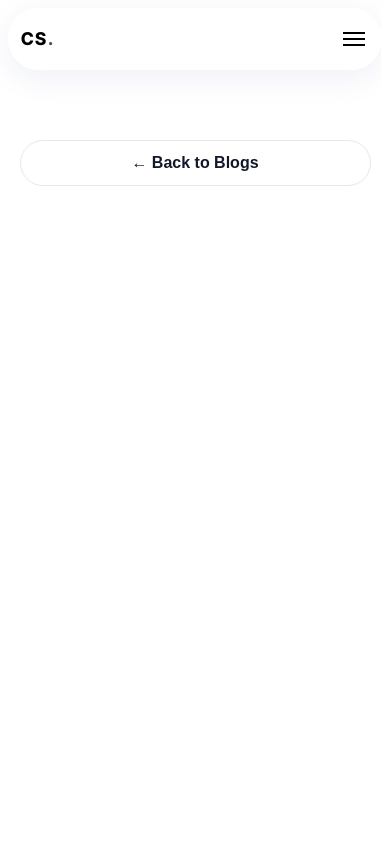
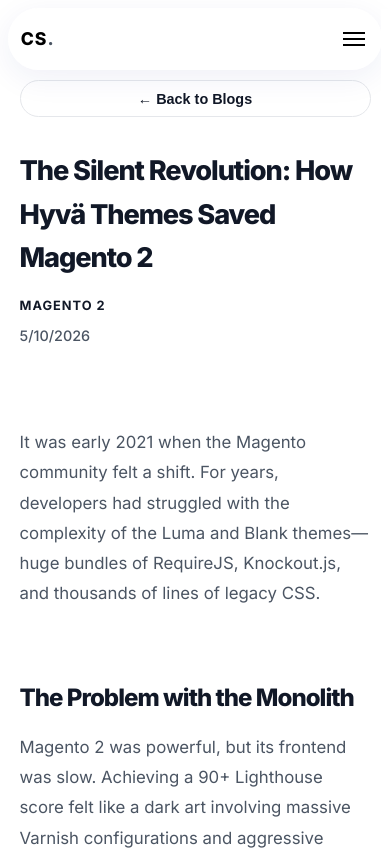
Before and after one commit to iamchiragsharma/chiragsharmadev, a React (Create React App) app: page /blogs/1 in a window 390 px wide. Shown: the top 850 px of the page. Built offline with nearby package versions, Linux system fonts and the light colour scheme.

Commit message:
Fixed blog detail page issue

```diff
--- a/src/components/BlogDetail.css
+++ b/src/components/BlogDetail.css
@@ -184,3 +184,47 @@
   font-size: 1.5rem;
   font-weight: 600;
 }
+
+@media screen and (max-width: 768px) {
+  .blog-detail {
+    padding: 100px 5% 60px;
+  }
+
+  .blog-detail h1 {
+    font-size: 2rem;
+  }
+
+  .blog-h2 {
+    font-size: 1.5rem;
+    margin: 2rem 0 0.8rem;
+  }
+
+  .blog-h3 {
+    font-size: 1.2rem;
+    margin: 1.5rem 0 0.6rem;
+  }
+
+  .blog-p, .blog-li {
+    font-size: 1.05rem;
+  }
+}
+
+@media screen and (max-width: 480px) {
+  .blog-detail {
+    padding: 80px 5% 40px;
+  }
+
+  .blog-detail h1 {
+    font-size: 1.7rem;
+  }
+
+  .blog-meta {
+    flex-direction: column;
+    gap: 0.5rem;
+  }
+
+  .back-btn {
+    padding: 0.6rem 1.5rem;
+    font-size: 0.9rem;
+  }
+}
--- a/src/components/BlogDetail.js
+++ b/src/components/BlogDetail.js
@@ -20,6 +20,22 @@
       setComments(foundBlog.comments || []);
     }
   }, [id]);
+
+  useEffect(() => {
+    const observerOptions = { root: null, rootMargin: '0px', threshold: 0.1 };
+    const observer = new IntersectionObserver((entries) => {
+      entries.forEach(entry => {
+        if (entry.isIntersecting) {
+          entry.target.classList.add('visible');
+        }
+      });
+    }, observerOptions);
+
+    const elements = document.querySelectorAll('.fade-up');
+    elements.forEach((el) => observer.observe(el));
+
+    return () => observer.disconnect();
+  }, [blog]);
 
   const handleLike = () => {
     let storedBlogs = JSON.parse(localStorage.getItem('blogs_v2'));
--- a/src/components/Blogs.css
+++ b/src/components/Blogs.css
@@ -61,3 +61,34 @@
   text-align: center;
   padding: 2rem;
 }
+
+@media screen and (max-width: 768px) {
+  .blogs {
+    padding: 100px 5% 60px;
+  }
+}
+
+@media screen and (max-width: 480px) {
+  .blogs {
+    padding: 80px 5% 40px;
+  }
+
+  .blog-card {
+    padding: 1.5rem;
+  }
+
+  .blog-footer {
+    flex-direction: column;
+    align-items: flex-start;
+    gap: 1rem;
+  }
+
+  .blog-card .btn-outline {
+    width: 100%;
+    text-align: center;
+  }
+
+  .blog-date {
+    margin-bottom: 0;
+  }
+}
--- a/src/components/Projects.css
+++ b/src/components/Projects.css
@@ -38,3 +38,17 @@
   font-size: 0.95rem;
   margin-bottom: 1.5rem;
 }
+
+@media screen and (max-width: 480px) {
+  .projects-grid {
+    gap: 2rem;
+  }
+
+  .project-info {
+    padding: 1.5rem;
+  }
+
+  .project-info h3 {
+    font-size: 1.2rem;
+  }
+}
```
